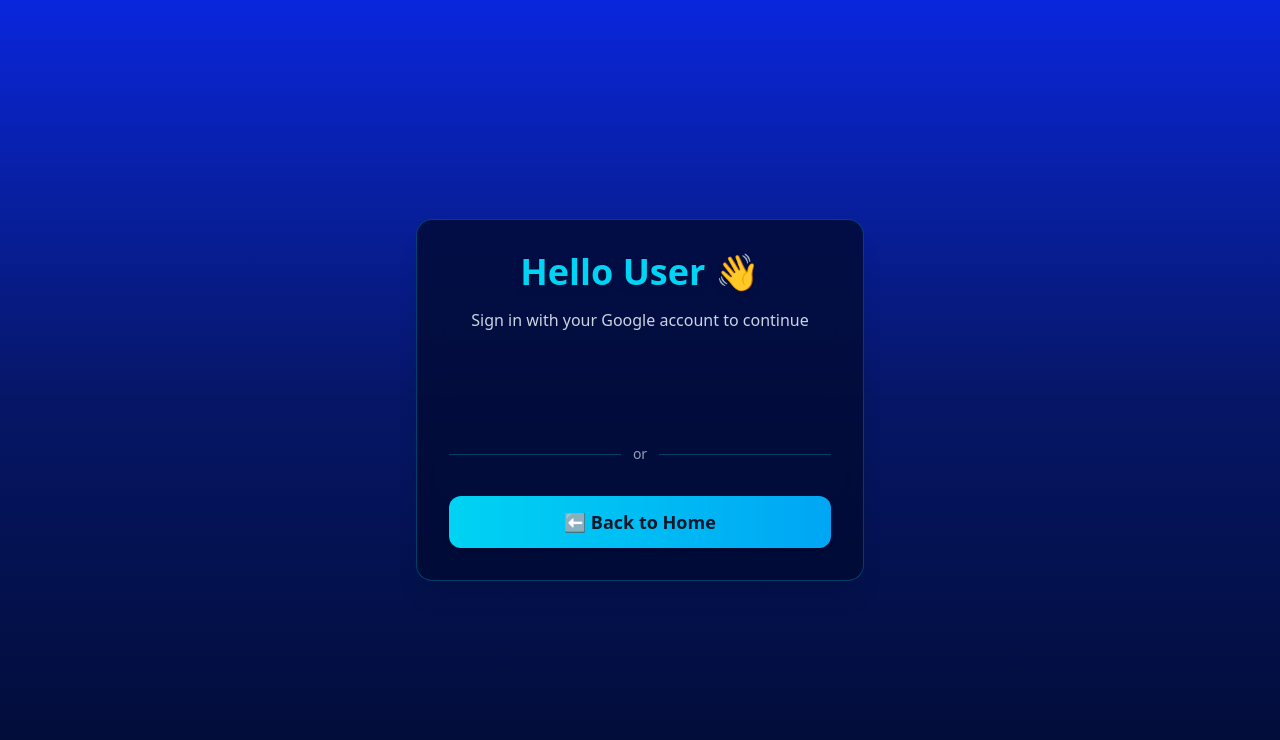
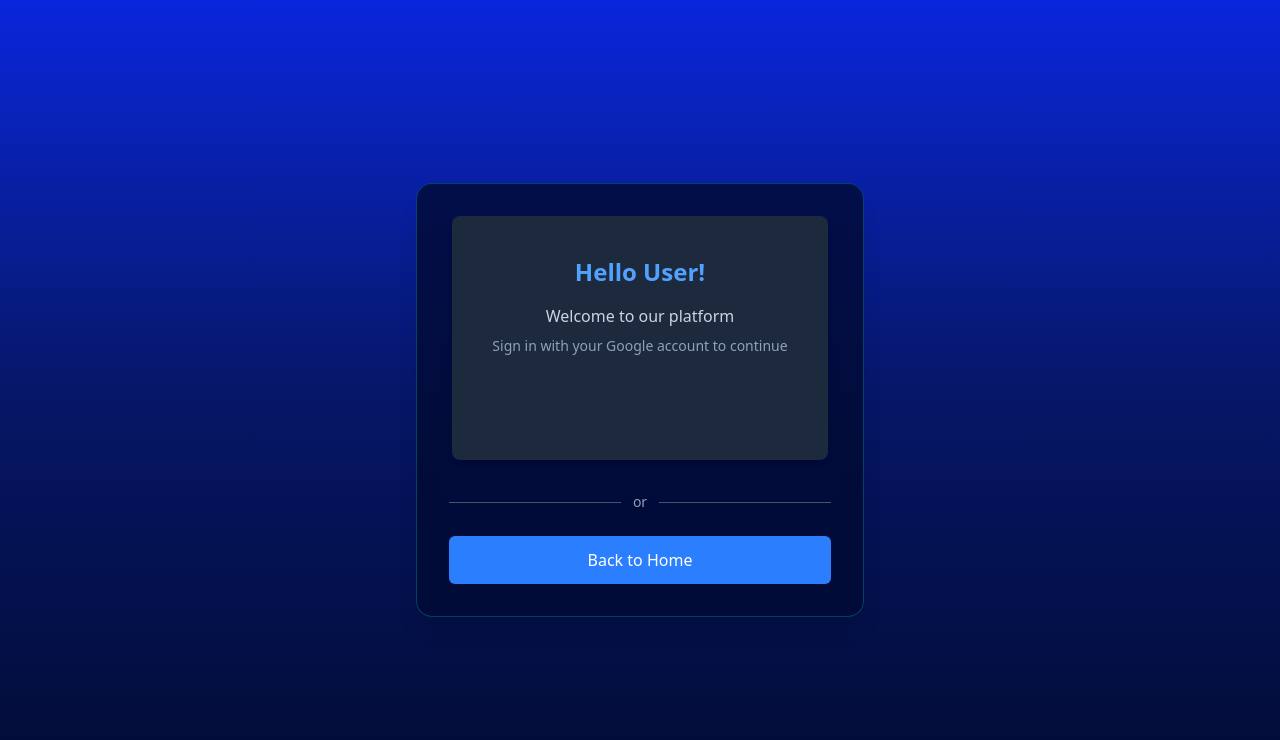
Before and after one commit to SamratVsn/BlogVsn, a React (Vite) app: page /login in a window 1280 px wide. Shown: the top 740 px of the page. Built offline with nearby package versions, Linux system fonts and the light colour scheme.

Commit message:
UI change

```diff
--- a/src/Pages/Home.jsx
+++ b/src/Pages/Home.jsx
@@ -7,7 +7,7 @@ import Portfolio from '../assets/Portfolio.png'
 
 function Home() {
   const [loading, setLoading] = useState(true);
-  const [showAds, setShowAds] = useState(false)
+  const [showAds, setShowAds] = useState(false);
 
   useEffect(() => {
     let timer;
--- a/src/Pages/Login.jsx
+++ b/src/Pages/Login.jsx
@@ -29,39 +29,53 @@ export default function Login() {
         <div className="w-full flex flex-col items-center mb-8">
           {user ? (
             <>
-              <p className="text-3xl font-extrabold text-cyan-400 drop-shadow-lg mb-2 text-center">
-                Welcome Back, {user.name}
+              <div className="max-w-md mx-auto bg-slate-800 rounded-lg shadow-md p-4 sm:p-6 md:p-8 lg:p-10">
+                <h1 className="text-2xl font-bold text-blue-400 mb-4 text-center">
+                  Welcome Back!
+                </h1>
+
+                <div className="text-center mb-6">
+                  <p className="text-slate-300 mb-2">Hello, {user.name}</p>
+                  <p className="text-sm text-slate-400">
+                    Ready to continue where you left off?
                   </p>
-              <p className="text-slate-300 mb-6 text-center">
-                Logout by pressing the button below
-              </p>
+                </div>
+
                 <button
                   onClick={() => {
                     googleLogout();
                     localStorage.removeItem("user");
                     setUser(null);
-                  setStatusMessage("✅ Logout successful! Redirecting...");
+                    setStatusMessage("Logged out successfully!");
                     handleNavigate("/");
                   }}
-                className="px-6 py-3 w-full text-center text-lg font-semibold rounded-xl bg-gradient-to-r from-red-500 to-pink-600 text-white shadow-md hover:shadow-red-500/50 transition"
+                  className="w-full bg-red-500 hover:bg-red-600 text-white font-medium py-2 px-4 rounded-md transition-colors duration-200"
                 >
-                🚪 Logout
+                  Logout
                 </button>
+              </div>
             </>
           ) : (
             <>
-              <h1 className="text-4xl font-extrabold text-cyan-400 drop-shadow-lg mb-4">
-                Hello User 👋
+              <div className="max-w-md mx-auto bg-slate-800 rounded-lg shadow-md p-4 sm:p-6 md:p-8 lg:p-10">
+                <h1 className="text-2xl font-bold text-blue-400 mb-4 text-center">
+                  Hello User!
                 </h1>
-              <p className="text-slate-300 mb-10 text-center">
+
+                <div className="text-center mb-6">
+                  <p className="text-slate-300 mb-2">Welcome to our platform</p>
+                  <p className="text-sm text-slate-400">
                     Sign in with your Google account to continue
                   </p>
+                </div>
+
+                <div className="flex justify-center">
                   <GoogleLogin
                     onSuccess={(credentialResponse) => {
                       const decoded = jwtDecode(credentialResponse.credential);
                       localStorage.setItem("user", JSON.stringify(decoded));
                       setUser(decoded);
-                  setStatusMessage("✅ Login successful! Redirecting...");
+                      setStatusMessage("Login successful! Redirecting...");
                       handleNavigate("/");
                     }}
                     onError={() => console.log("Login Failed")}
@@ -70,30 +84,36 @@ export default function Login() {
                     size="large"
                     width="280"
                   />
+                </div>
+              </div>
             </>
           )}
         </div>
 
-        {/* Divider */}
-        <div className="flex items-center w-full mb-8">
-          <div className="flex-grow border-t border-cyan-500/30"></div>
-          <span className="mx-3 text-slate-400 text-sm">or</span>
-          <div className="flex-grow border-t border-cyan-500/30"></div>
+        <div className="w-full max-w-sm sm:max-w-md mx-auto px-4 sm:px-0">
+          {/* Simple divider */}
+          <div className="flex items-center w-full mb-4 sm:mb-6">
+            <div className="flex-grow border-t border-slate-600"></div>
+            <span className="mx-2 sm:mx-3 text-slate-400 text-xs sm:text-sm">or</span>
+            <div className="flex-grow border-t border-slate-600"></div>
           </div>
 
           {/* Back Button */}
           <Link
             to="/"
-          className="px-6 py-3 w-full text-center text-lg font-semibold rounded-xl bg-gradient-to-r from-cyan-400 to-sky-500 text-slate-900 shadow-md hover:shadow-cyan-400/50 transition"
+            className="w-full bg-blue-500 hover:bg-blue-600 text-white font-medium py-2 sm:py-3 px-4 sm:px-6 rounded-md transition-colors duration-200 text-center block text-sm sm:text-base"
           >
-          ⬅ Back to Home
+            Back to Home
           </Link>
+
+          {/* Status Message */}
           {statusMessage && (
-          <p className="mt-6 text-green-400 font-semibold text-center animate-pulse">
+            <p className="mt-3 sm:mt-4 text-green-400 text-center text-sm sm:text-base px-2">
               {statusMessage}
             </p>
           )}
         </div>
       </div>
+    </div>
   );
 }
--- a/src/Pages/MyBlogs.jsx
+++ b/src/Pages/MyBlogs.jsx
@@ -1,9 +1,20 @@
-import React from "react";
+import React, { useState, useEffect } from "react";
 import { Link } from "react-router-dom";
 import { motion } from "framer-motion";
 import Header from '../Components/Header'
+import { FaLinkedin, FaGithub } from "react-icons/fa";
 
 function MyBlogs() {
+  const [showAds, setShowAds] = useState(false);
+
+  useEffect(() => {
+    let timer;
+    if (!showAds) {
+      timer = setTimeout(() => setShowAds(true), 6000);
+    }
+    return () => clearTimeout(timer);
+  }, [showAds]);
+
   return (
     <>
       <Header />
@@ -33,6 +44,59 @@ function MyBlogs() {
           ⬅ Back to Home
         </Link>
       </div>
+      {showAds && (
+        <div className="fixed inset-0 flex items-center justify-center bg-black/50 z-50">
+          <motion.div
+            initial={{ opacity: 0, scale: 0.8 }}
+            animate={{ opacity: 1, scale: 1 }}
+            exit={{ opacity: 0, scale: 0.8 }}
+            transition={{ duration: 0.4, ease: "easeOut" }}
+            className="relative text-white bg-gradient-to-br from-indigo-500 via-yellow-300 to-blue-600 rounded-2xl shadow-2xl w-11/12 max-w-md p-8"
+          >
+
+            <button
+              onClick={() => setShowAds(false)}
+              className="absolute top-3 right-3 cursor-pointer text-white hover:text-gray-200 text-2xl"
+            >
+              X
+            </button>
+
+            {/* Title */}
+            <h1 className="text-2xl font-extrabold mb-3 text-center drop-shadow-lg">
+              🚀 Connect with Me Online
+            </h1>
+
+            {/* Subtitle */}
+            <p className="mb-6 text-center text-white/90">
+              Let’s grow & build amazing things together 🌟
+            </p>
+
+            {/* Socials */}
+            <div className="flex justify-center gap-4">
+              <a
+                href="https://www.linkedin.com/in/samrat-parajuli-54310732b/"
+                target="_blank"
+                rel="noopener noreferrer"
+                className="flex items-center gap-2 px-4 py-2 bg-white text-indigo-700 font-semibold rounded-lg shadow-md hover:bg-gray-100 transition"
+              >
+                <FaLinkedin className="text-xl" /> LinkedIn
+              </a>
+              <a
+                href="https://github.com/SamratVsn"
+                target="_blank"
+                rel="noopener noreferrer"
+                className="flex items-center gap-2 px-4 py-2 bg-white text-gray-800 font-semibold rounded-lg shadow-md hover:bg-gray-100 transition"
+              >
+                <FaGithub className="text-xl" /> GitHub
+              </a>
+            </div>
+
+            <p className="mt-6 text-center text-sm text-white/80">
+              ✨ Follow me for updates & projects
+            </p>
+          </motion.div>
+        </div>
+      )}
     </>
   );
 }
```
Lines whose indentation alone changed are shown as unchanged.
